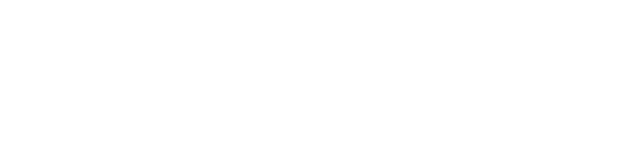
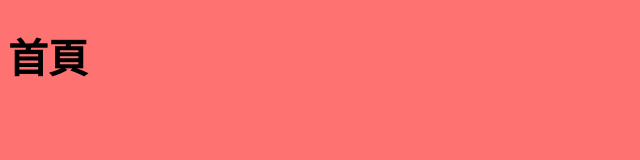
Before and after one commit to sexfat/tid201_git, a plain HTML site: page index.html in a window 1280 px wide. Shown: the whole page, without its empty margins (0-640 px from the left). Drawn offline with Linux system fonts and the light colour scheme.

Commit message:
html連結css

```diff
--- a/index.html
+++ b/index.html
@@ -3,9 +3,13 @@
 <head>
     <meta charset="UTF-8">
     <meta name="viewport" content="width=device-width, initial-scale=1.0">
-    <title>Document</title>
+    <link rel="stylesheet" href="style.css">
+    <title>首頁</title>
 </head>
 <body>
+    <div class="wrapper">
+        <h1>首頁</h1>
+    </div>
 
 </body>
 </html>
--- a/style.css
+++ b/style.css
@@ -1,3 +1,7 @@
 body {
    background-color: #ff7272;
 }
+h1 {
+   font-size: 40px;
+
+}
```
